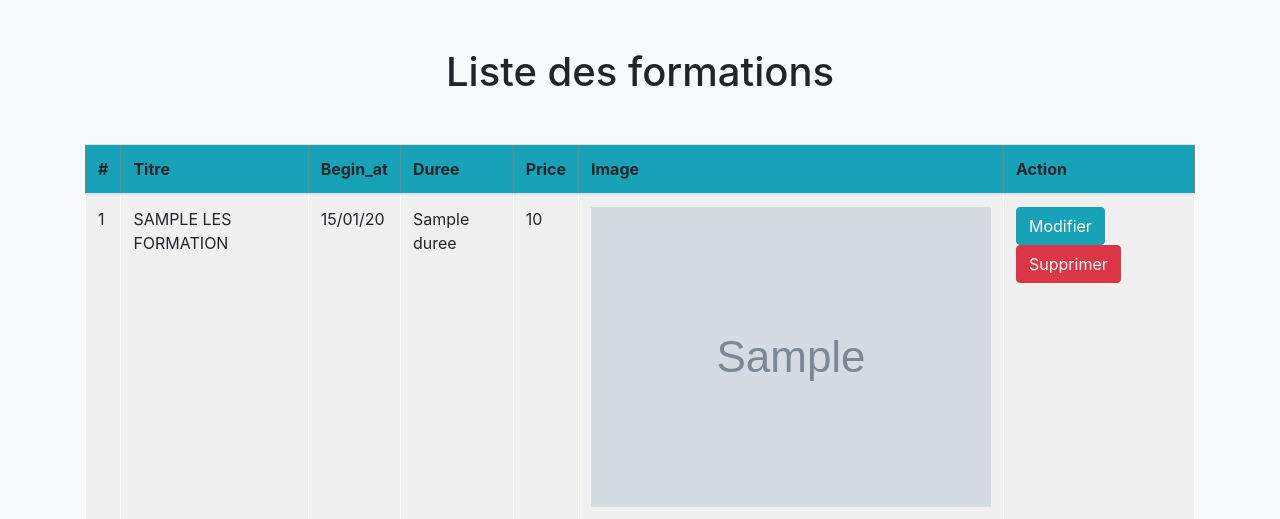
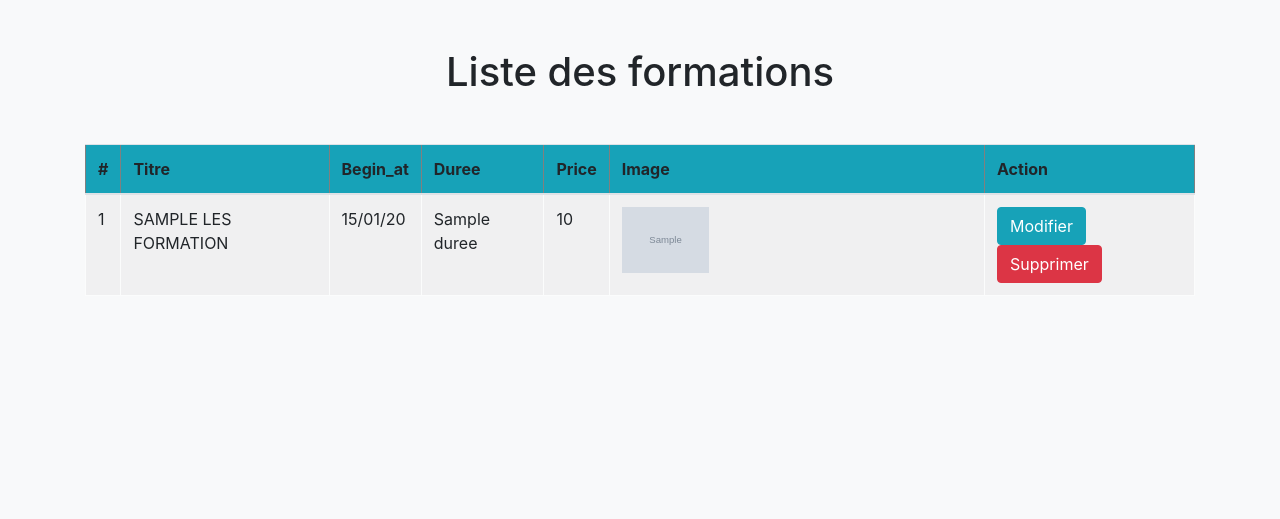
Before and after one commit to aminehz/projetSymfony, a Symfony app: template templates/formation/home.html.twig in a window 1280 px wide. Shown: the part 56-575 px from the top of the page. Run offline with Twig, Linux system fonts and the light colour scheme; the template is opened without the code that fills it: most values are stand-ins (such as "Sample title", 1, 10 or a date in 2020); grey boxes marked "Sample" are stand-in pictures; some libraries are stand-ins or nearby versions.

Commit message:
some update

```diff
--- a/templates/formation/home.html.twig
+++ b/templates/formation/home.html.twig
@@ -24,7 +24,7 @@
 					<td>{{formation.duree}}</td>
 					<td>{{formation.price}}</td>
 					{% if formation.image is not empty %}
-					<td><img src="{{publicPath~formation.image}}"/></td>
+					<td><img class="w-25" src="{{publicPath~formation.image}}"/></td>
 					{% else %}
 					<td>Cette formation n'a pas d'image.</td>
 					{% endif %}
```
Also changed, not shown: public/uploads/android.png (added), public/uploads/bonjour.png, public/uploads/js.png (added), public/uploads/python.png, public/uploads/symfony.png (added).
